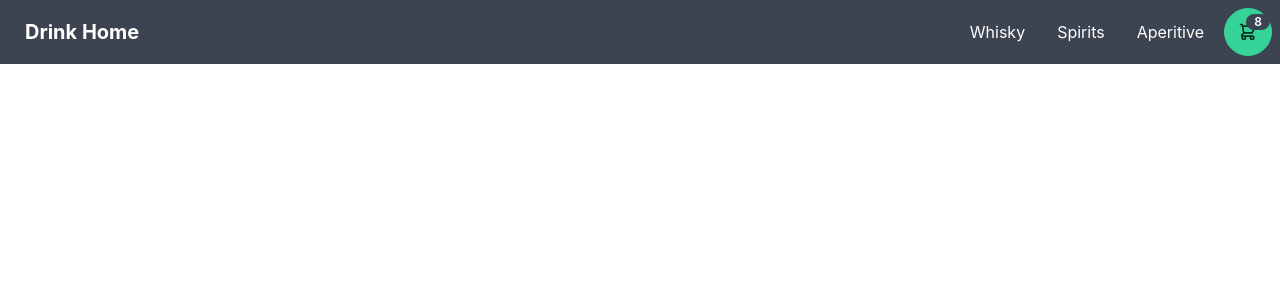
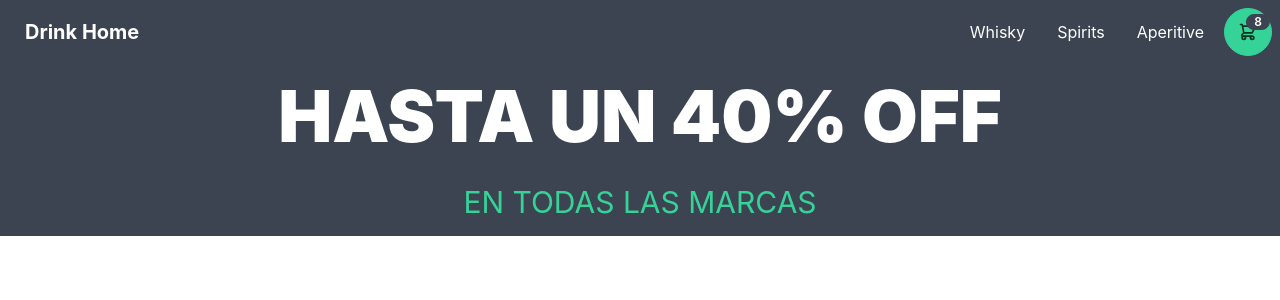
Before and after one commit to freddymdq/DrinkHome-Mosquera, a React (Create React App) app: page / in a window 1280 px wide. Shown: the top 300 px of the page. Built offline with nearby package versions, Linux system fonts and the light colour scheme.

Commit message:
GreetingOferta+navbar

```diff
--- a/public/index.html
+++ b/public/index.html
@@ -2,7 +2,7 @@
 <html lang="en">
   <head>
     <meta charset="utf-8" />
-    <link rel="icon" href="%PUBLIC_URL%/DrinkHome.ico" />
+    <link rel="icon" href="%PUBLIC_URL%/DrinkHomen.ico" />
     <meta name="viewport" content="width=device-width, initial-scale=1" />
     <meta name="theme-color" content="#000000" />
     <meta
--- a/src/App.jsx
+++ b/src/App.jsx
@@ -1,11 +1,13 @@
 
 import './App.css';
 import NavBar from './Components/NavBar/NavBar';
+import Oferta from './Components/ItemContainer/Ofertas';
 
 function App() {
   return (
     <>
       <NavBar />
+      <Oferta text="HASTA UN 40% OFF" text2="EN TODAS LAS MARCAS"/>
     </>
   );
 }
--- a/src/Components/ItemContainer/Ofertas.jsx
+++ b/src/Components/ItemContainer/Ofertas.jsx
@@ -0,0 +1,17 @@
+import React from 'react'
+
+const Oferta = ({text, text2}) => {
+
+  return (
+    <>
+    <div className='p-4 bg-neutral text-center text-white font-black text-7xl '>
+        {text}
+    </div>
+    <div className='p-4 bg-neutral  text-center text-3xl text-success'>
+        {text2}
+    </div>
+    </>
+  )
+}
+
+export default Oferta
```
